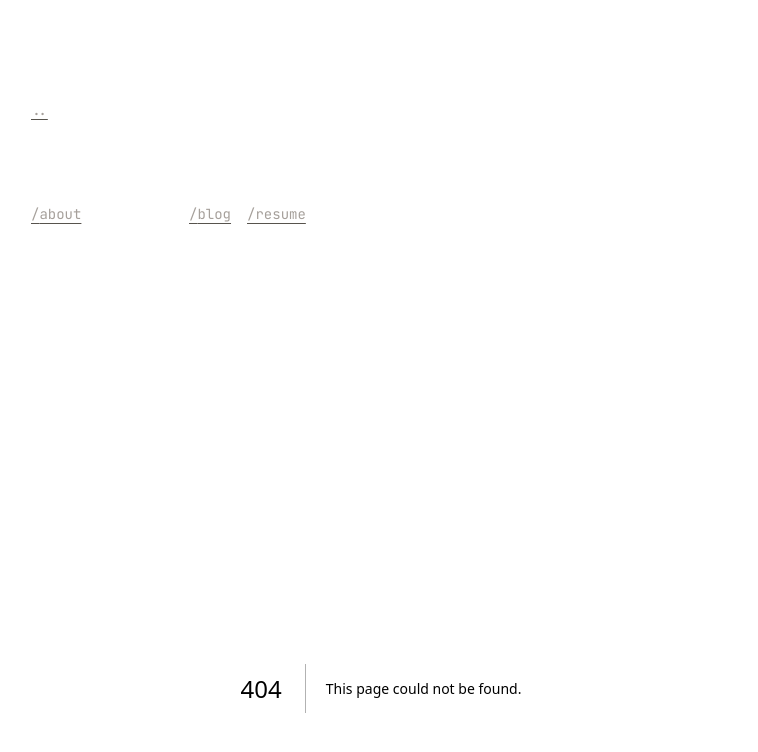
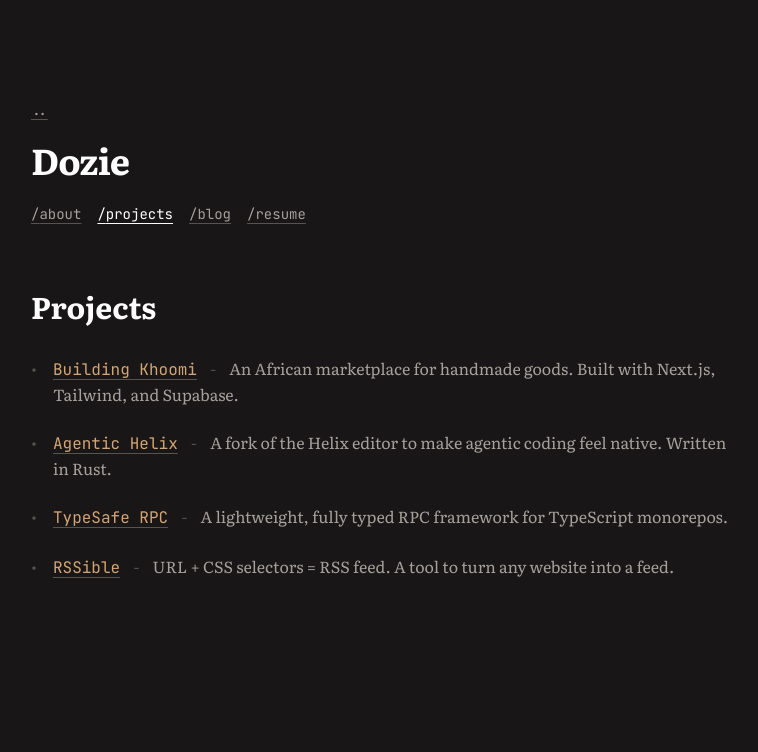
Before and after one commit to codewithfranciss/Uncdozie, a Next.js app: page /projects in a window 1280 px wide. Before the commit this address had no page. Shown: the top 752 px of the page, without its empty margins (259-1017 px from the left). Built offline with nearby package versions, Linux system fonts and the light colour scheme.

Commit message:
feat: create projects page to render project list using ProjectItem component

```diff
--- /dev/null
+++ b/app/projects/page.tsx
@@ -0,0 +1,18 @@
+import { projects } from "@/data/projects";
+import { ProjectItem } from "@/components/projects/ProjectItem";
+
+export default function ProjectsPage() {
+  return (
+    <div className="animate-fade-up space-y-6 sm:space-y-8">
+      <h2 className="text-2xl sm:text-3xl font-bold font-serif mb-6 sm:mb-8 text-white">
+        Projects
+      </h2>
+
+      <ul className="space-y-5 sm:space-y-6">
+        {projects.map((project) => (
+          <ProjectItem key={project.name} project={project} />
+        ))}
+      </ul>
+    </div>
+  );
+}
```
